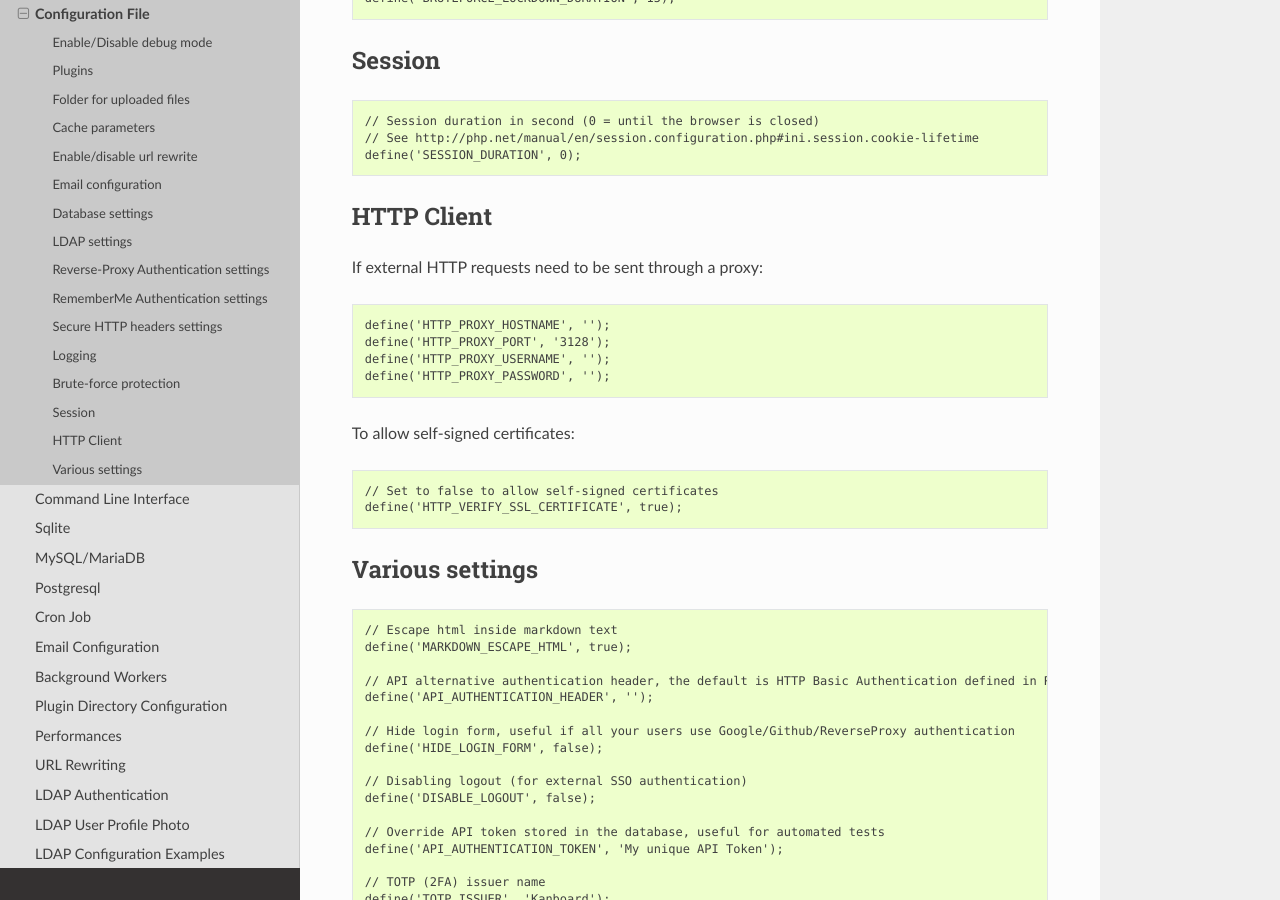
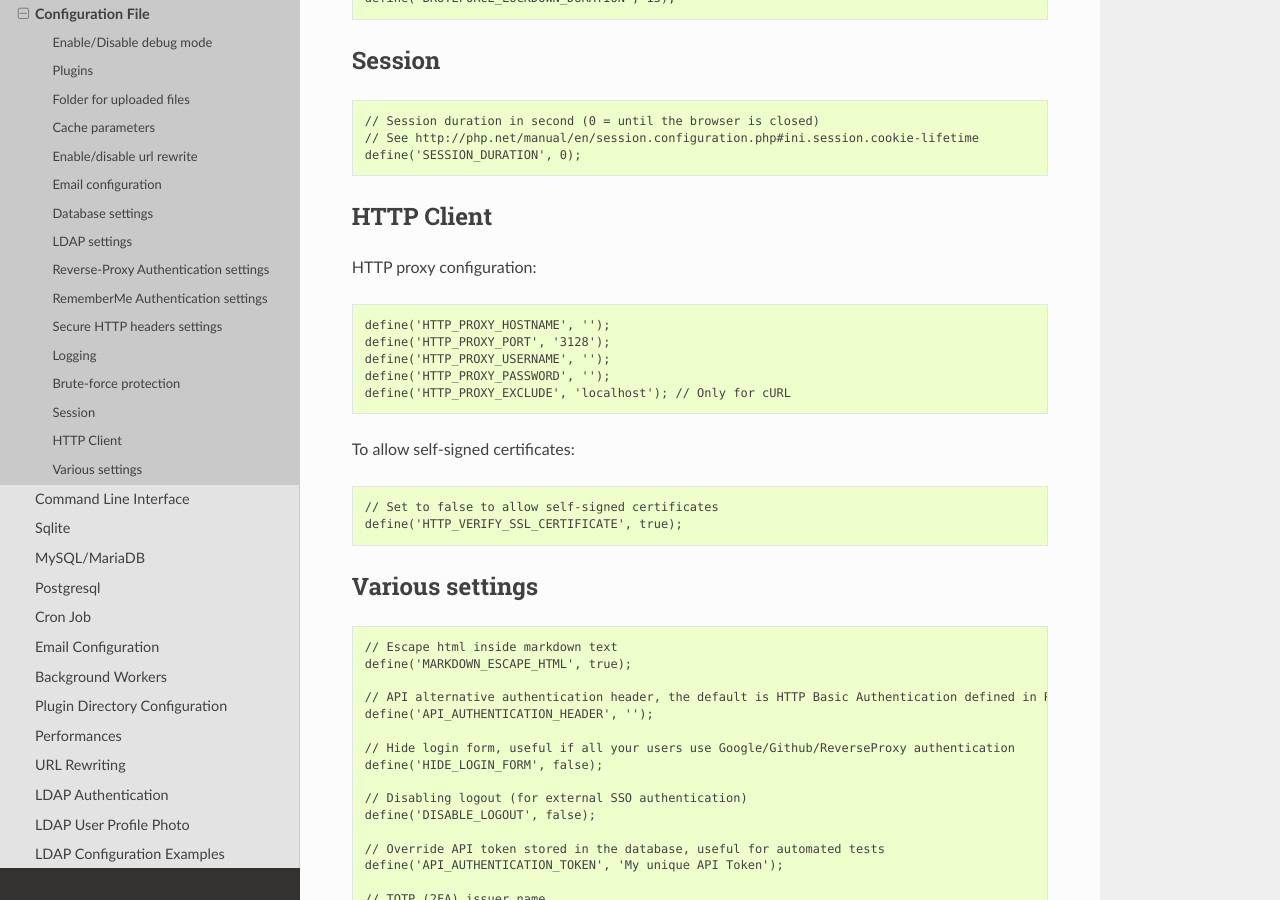
Before and after one commit to kanboard/documentation, a Sphinx documentation site: the page built from source/admin_guide/config_file.rst, in a window 1280 px wide and 900 px high, scrolled down 5153 px. Built offline with Sphinx 7.4.7 and the Read the Docs theme 2.0.0, drawn with Linux system fonts in a browser that asks for light colours.

Commit message:
Update documentation for v1.2.10

```diff
--- a/source/admin_guide/config_file.rst
+++ b/source/admin_guide/config_file.rst
@@ -305,7 +305,7 @@ Session
 HTTP Client
 -----------
 
-If external HTTP requests need to be sent through a proxy:
+HTTP proxy configuration:
 
 .. code:: php
 
@@ -313,6 +313,7 @@ If external HTTP requests need to be sent through a proxy:
     define('HTTP_PROXY_PORT', '3128');
     define('HTTP_PROXY_USERNAME', '');
     define('HTTP_PROXY_PASSWORD', '');
+    define('HTTP_PROXY_EXCLUDE', 'localhost'); // Only for cURL
 
 To allow self-signed certificates:
 
--- a/source/admin_guide/requirements.rst
+++ b/source/admin_guide/requirements.rst
@@ -142,6 +142,8 @@ Optional PHP extensions
 +---------------+---------------------------------------+
 | ldap          | Only for LDAP integration             |
 +---------------+---------------------------------------+
+| curl          | Use cURL as HTTP client               |
++---------------+---------------------------------------+
 
 Recommendations
 ~~~~~~~~~~~~~~~
--- a/source/admin_guide/worker.rst
+++ b/source/admin_guide/worker.rst
@@ -1,7 +1,7 @@
 Background Workers
 ==================
 
-.. warning:: This feature is experimental. Use at your own risk.
+.. warning:: This feature is not maintained anymore. Use at your own risk.
 
 Depending on your configuration, some features can slow down the
 application if they are executed in the same process as the HTTP
```
